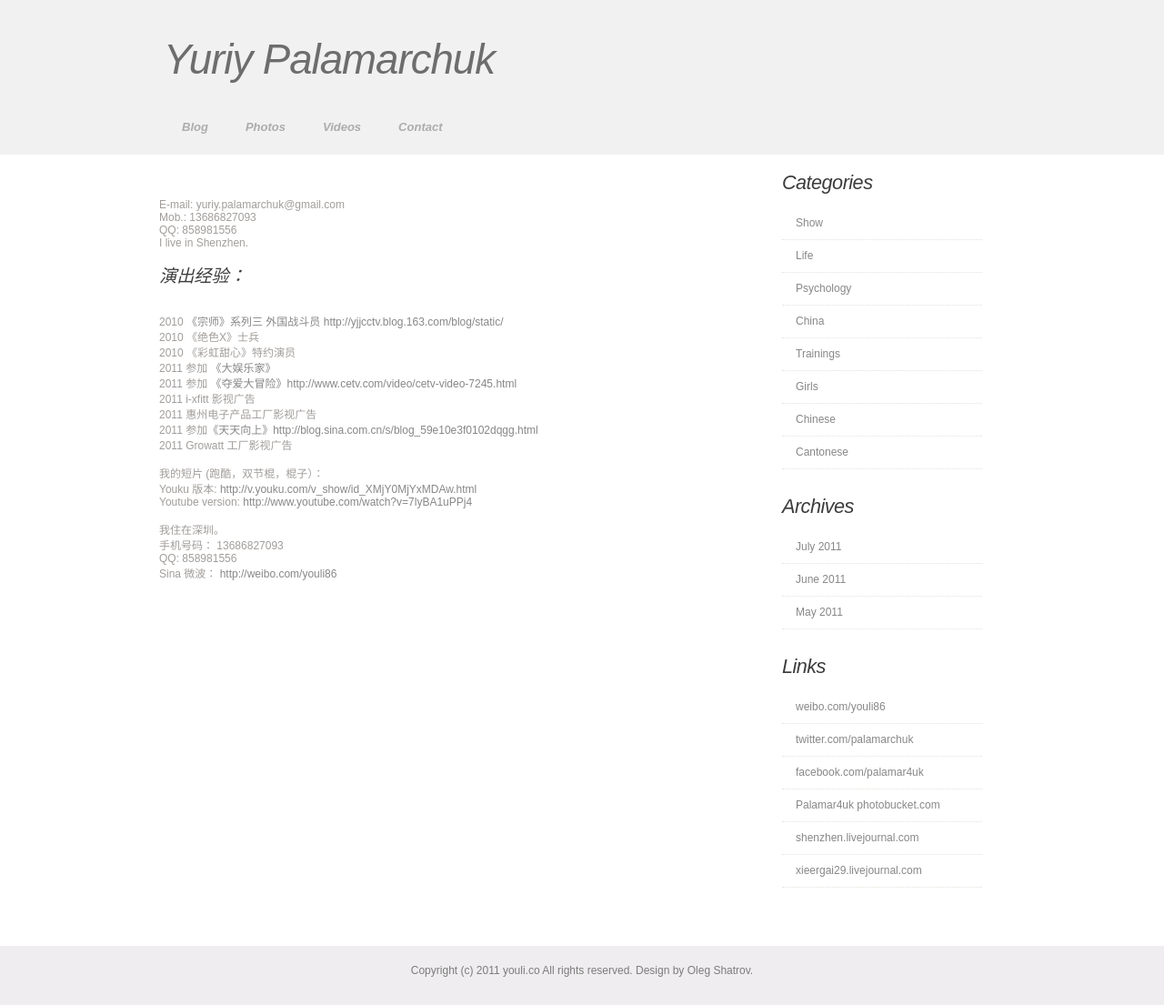
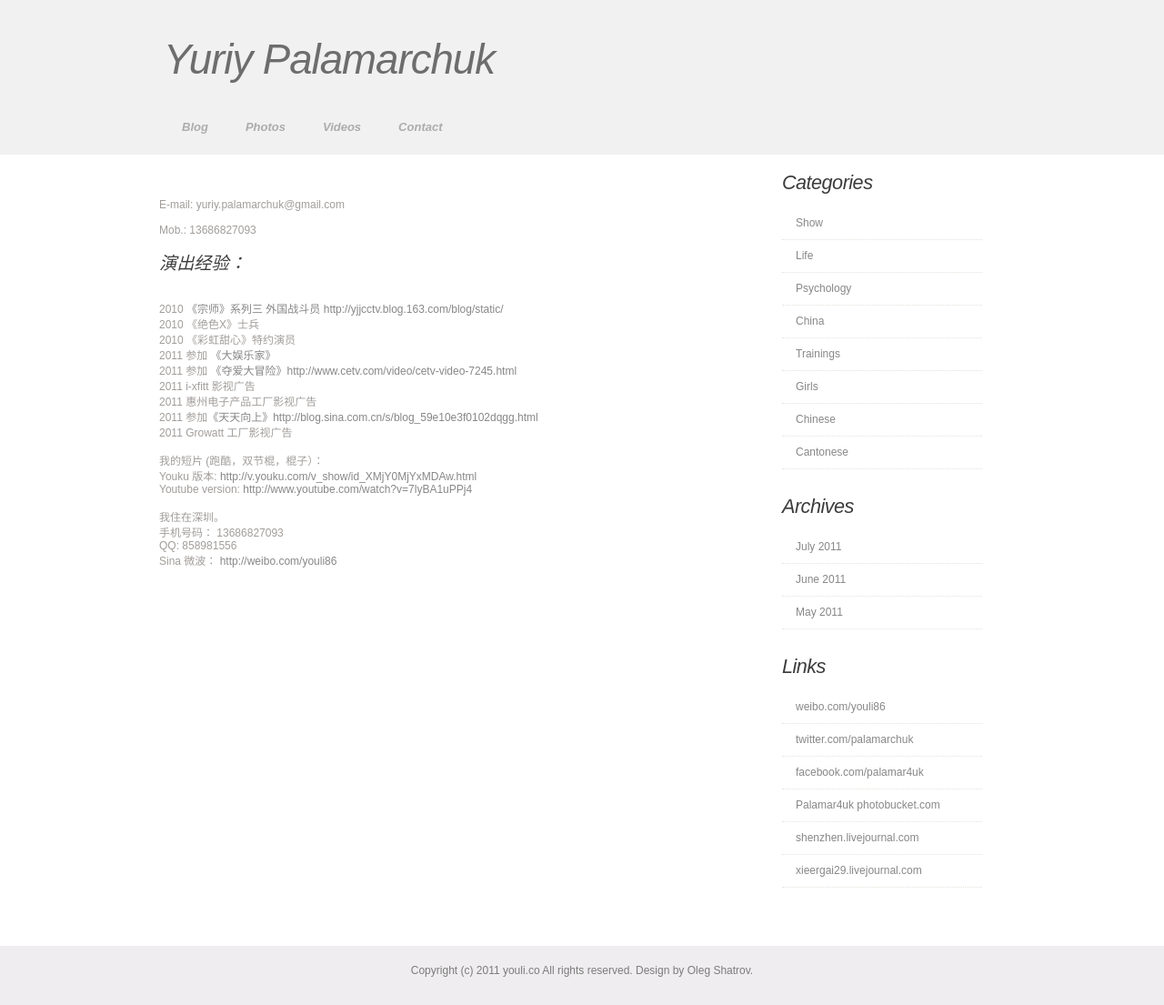
Before and after one commit to iurii/iurii.github.com, a Jekyll site: the page built from about.html, in a window 1280 px wide. Shown: the whole page at 91% size. Built offline with Jekyll 4.4.1, drawn with Linux system fonts in a browser that asks for light colours.

```diff
--- a/about.html
+++ b/about.html
@@ -7,10 +7,8 @@
 <br />
  <div style="width: 600px; margin-left: auto ; margin-right: auto ;">
 <br />
-E-mail: yuriy.palamarchuk@gmail.com <br />
+E-mail: yuriy.palamarchuk@gmail.com <br /><br />
 Mob.: 13686827093<br />
-QQ: 858981556<br />
-I live in Shenzhen.<br />
 <br />
 <h3>演出经验：</h3><br /><br />
 
```
